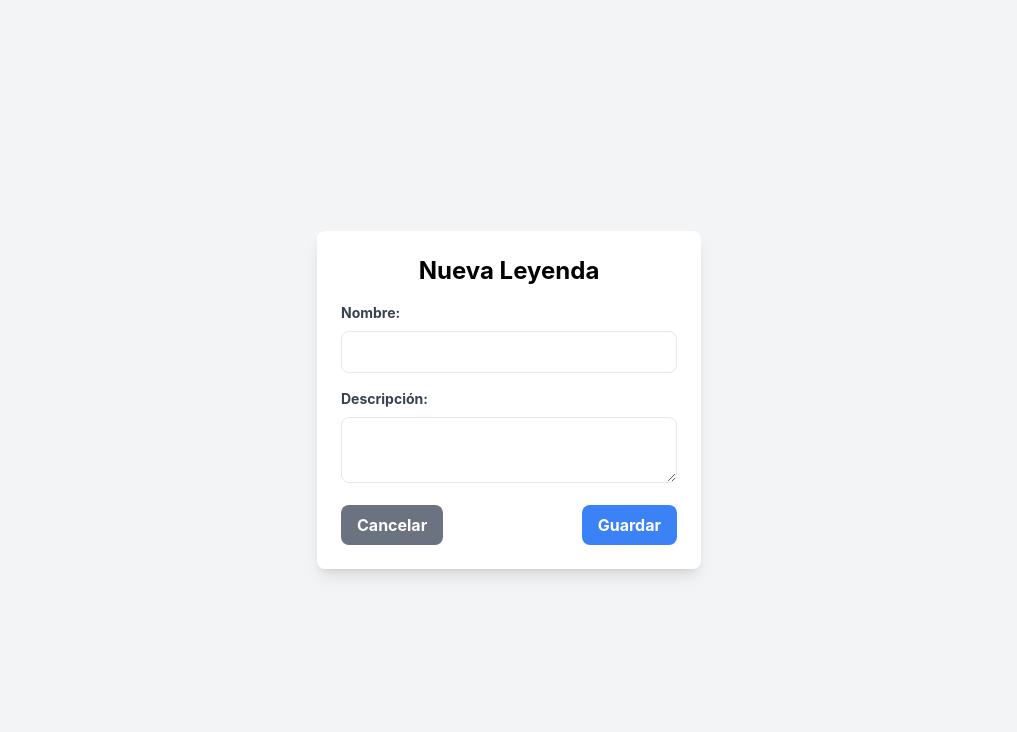
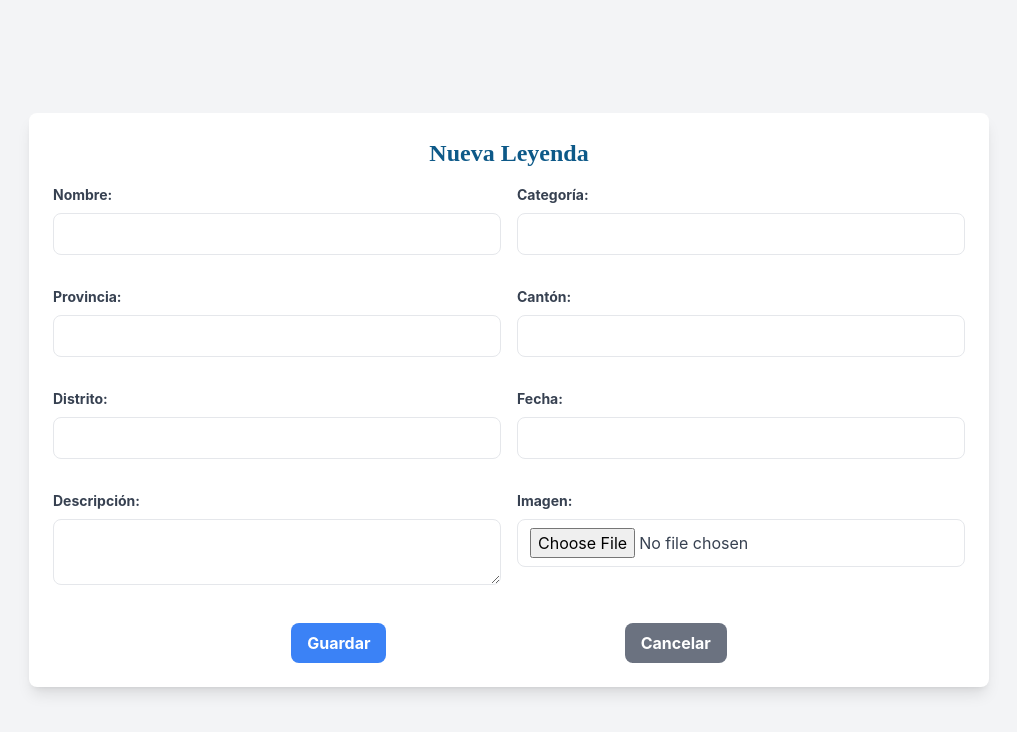
Before and after one commit to mariosepulveda/4thewords_frontend_mario_sepulveda, a React (Create React App) app in the folder leyendas-app/: page /nueva-leyenda in a window 1280 px wide. Shown: the top 732 px of the page, without its empty margins (131-1148 px from the left). Built offline with nearby package versions, Linux system fonts and the light colour scheme.

Commit message:
[NF] added features delete, and list legends, and improve styles

```diff
--- a/leyendas-app/package.json
+++ b/leyendas-app/package.json
@@ -3,6 +3,8 @@
   "version": "0.1.0",
   "private": true,
   "dependencies": {
+    "@fontsource/inika": "^5.2.5",
+    "@fontsource/open-sans": "^5.2.5",
     "@testing-library/dom": "^10.4.0",
     "@testing-library/jest-dom": "^6.6.3",
     "@testing-library/react": "^16.2.0",
@@ -13,6 +15,7 @@
     "react-icons": "^5.5.0",
     "react-router-dom": "^7.2.0",
     "react-scripts": "5.0.1",
+    "sweetalert2": "^11.17.2",
     "web-vitals": "^2.1.4"
   },
   "scripts": {
--- /dev/null
+++ b/leyendas-app/src/components/Button.jsx
@@ -0,0 +1,21 @@
+const Button = ({ children, type = "button", variant = "primary", onClick, className = "" }) => {
+    // Definir clases según el tipo de botón
+    const baseStyles = "font-bold py-2 px-4 rounded-lg transition duration-200";
+    const variants = {
+        primary: "bg-blue-500 hover:bg-blue-600 text-white",
+        secondary: "bg-gray-500 hover:bg-gray-600 text-white",
+        danger: "bg-red-500 hover:bg-red-600 text-white",
+    };
+
+    return (
+        <button
+            type={type}
+            onClick={onClick}
+            className={`${baseStyles} ${variants[variant]} ${className}`}
+        >
+            {children}
+        </button>
+    );
+};
+
+export default Button;
--- /dev/null
+++ b/leyendas-app/src/components/InputField.jsx
@@ -0,0 +1,35 @@
+const InputField = ({ label, type = "text", name, value, onChange, className = "", ...props }) => {
+    return (
+        <div className="mb-4">
+            <label className="block text-gray-700 text-sm font-bold mb-2">{label}:</label>
+            {type === "textarea" ? (
+                <textarea
+                    name={name}
+                    value={value}
+                    onChange={onChange}
+                    className={`w-full px-3 py-2 border rounded-lg ${className}`}
+                    {...props}
+                />
+            ) : type === "file" ? (
+                <input
+                    type="file"
+                    name={name}
+                    onChange={onChange} //no recible value en file inputs
+                    className={`w-full px-3 py-2 border rounded-lg ${className}`}
+                    {...props}
+                />
+            ) :  (
+                <input
+                    type={type}
+                    name={name}
+                    value={value}
+                    onChange={onChange}
+                    className={`w-full px-3 py-2 border rounded-lg ${className}`}
+                    {...props}
+                />
+            )}
+        </div>
+    );
+};
+
+export default InputField;
--- a/leyendas-app/src/index.css
+++ b/leyendas-app/src/index.css
@@ -3,10 +3,11 @@
 @tailwind utilities;
 
 
+
 body {
   margin: 0;
-  font-family: -apple-system, BlinkMacSystemFont, 'Segoe UI', 'Roboto', 'Oxygen',
-    'Ubuntu', 'Cantarell', 'Fira Sans', 'Droid Sans', 'Helvetica Neue',
+  font-family: -apple-system, BlinkMacSystemFont, 'Roboto', 'Oxygen',
+    'Ubuntu',
     sans-serif;
   -webkit-font-smoothing: antialiased;
   -moz-osx-font-smoothing: grayscale;
@@ -16,3 +17,27 @@ code {
   font-family: source-code-pro, Menlo, Monaco, Consolas, 'Courier New',
     monospace;
 }
+
+
+@layer base {
+
+  body {
+    @apply font-sans text-gray-700; /* Open Sans para todo el texto */
+  }
+
+  h1 {
+    @apply text-4xl font-bold text-gray-900 dark:text-white;
+  }
+
+  h2 {
+    @apply font-inika text-3xl font-semibold text-[#0d5988] dark:text-gray-200;
+  }
+
+  h3 {
+    @apply text-2xl font-medium text-gray-700 dark:text-gray-300;
+  }
+
+  p {
+    @apply text-base text-gray-600 dark:text-gray-400;
+  }
+}
--- a/leyendas-app/src/services/api.js
+++ b/leyendas-app/src/services/api.js
@@ -1,10 +1,10 @@
 import axios from 'axios';
 
-const API_URL = 'http://localhost:8080/api'; // Cambia por la API real
+const API_URL = 'http://localhost:8080/api/leyendas'; // Cambia por la API real
 
 export const getLeyendas = async () => {
     try {
-        const response = await axios.get(API_URL+'/leyendas');
+        const response = await axios.get(API_URL);
         return response.data;
     } catch (error) {
         console.error("Error al obtener las leyendas:", error);
--- a/leyendas-app/src/views/NewLegend.jsx
+++ b/leyendas-app/src/views/NewLegend.jsx
@@ -1,43 +1,152 @@
-import React from "react";
+import { useState } from "react";
 import { useNavigate } from "react-router-dom";
+import InputField from "../components/InputField";
+import Button from "../components/Button";
 
 const NewLegend = () => {
     const navigate = useNavigate();
 
+    const [formData, setFormData] = useState({
+        nombre:"",
+        categoria:"",
+        provincia:"",
+        canton:"",
+        distrito:"",
+        descripcion:"",
+        fecha:"",
+        imagen:null
+    });
+
+    const handleChange = (e) => {
+        if (e.target.type === "file") {
+            setFormData({ ...formData, [e.target.name]: e.target.files[0] }); // guarda solo el primer archivo
+        } else {
+            setFormData({ ...formData, [e.target.name]: e.target.value });
+        }
+    };
+
+
+    // Enviar el formulario al backend
+    const handleSubmit = async (e) => {
+        e.preventDefault();
+
+        const formDataToSend = new FormData();
+        formDataToSend.append("nombre", formData.nombre);
+        formDataToSend.append("categoria", formData.categoria);
+        formDataToSend.append("provincia", formData.provincia);
+        formDataToSend.append("canton", formData.canton);
+        formDataToSend.append("distrito", formData.distrito);
+        formDataToSend.append("fecha", formData.fecha);
+        formDataToSend.append("descripcion", formData.descripcion);
+        formDataToSend.append("imagen", formData.imagen); // Agregar imagen
+
+        try {
+            // const response = await fetch("http://localhost:8080/api/leyendas", {
+            //     method: "POST",
+            //     body: formDataToSend, // Enviamos FormData
+            // });
+
+            // const result = await response.json();
+            console.log("Respuesta del servidor:", formData);
+
+            // if (response.ok) {
+            //     alert("Imagen subida con éxito");
+            //     navigate("/"); // Redirigir si es necesario
+            // }
+        } catch (error) {
+            console.error("Error al subir la imagen:", error);
+        }
+    };
+
     /**createLeyenda() */
     return (
         <div className="min-h-screen flex flex-col items-center justify-center bg-gray-100">
-            <div className="bg-white p-6 rounded-lg shadow-lg w-96">
-                <h2 className="text-2xl font-bold mb-4 text-center">Nueva Leyenda</h2>
+            <div className="bg-white p-6 rounded-lg shadow-lg w-3/4">
+                <h2 className="text-2xl text-[#0d5988] font-bold mb-4 text-center">Nueva Leyenda</h2>
 
-                <form>
-                    <div className="mb-4">
-                        <label className="block text-gray-700 text-sm font-bold mb-2">Nombre:</label>
-                        <input type="text" className="w-full px-3 py-2 border rounded-lg" />
-                    </div>
+                <form className="grid grid-cols-1 md:grid-cols-2 gap-4" onSubmit={handleSubmit}>
 
-                    <div className="mb-4">
-                        <label className="block text-gray-700 text-sm font-bold mb-2">Descripción:</label>
-                        <textarea className="w-full px-3 py-2 border rounded-lg"></textarea>
-                    </div>
+                    {/* Campo Nombre */}
+                    <InputField
+                        label="Nombre"
+                        name="nombre"
+                        value={formData.nombre}
+                        onChange={handleChange}
+                    />
 
-                    <div className="flex justify-between">
-                        <button
-                            type="button"
-                            onClick={() => navigate("/")}
-                            className="bg-gray-500 hover:bg-gray-600 text-white font-bold py-2 px-4 rounded-lg"
-                        >
+                    {/* Campo Categoria */}
+                    <InputField
+                        label="Categoría"
+                        name="categoria"
+                        value={formData.categoria}
+                        onChange={handleChange}
+                    />
+
+                    {/* Campo Provincia */}
+                    <InputField
+                        label="Provincia"
+                        name="provincia"
+                        value={formData.provincia}
+                        onChange={handleChange}
+                    />
+
+                    {/* Campo Cantón */}
+                    <InputField
+                        label="Cantón"
+                        name="canton"
+                        value={formData.canton}
+                        onChange={handleChange}
+                    />
+
+                    {/* Campo Distrito */}
+                    <InputField
+                        label="Distrito"
+                        name="distrito"
+                        value={formData.distrito}
+                        onChange={handleChange}
+                    />
+
+
+                    {/* Campo Fecha */}
+                    <InputField
+                        label="Fecha"
+                        name="fecha"
+                        value={formData.fecha}
+                        onChange={handleChange}
+                    />
+
+                    {/* Campo Descripción (Usa textarea) */}
+                    <InputField
+                        label="Descripción"
+                        type="textarea"
+                        name="descripcion"
+                        value={formData.descripcion}
+                        onChange={handleChange}
+                        className="md:col-span-2"
+                    />
+
+                    {/* Campo Imagen (Usa Field) */}
+                    <InputField
+                        label="Imagen"
+                        type="file"
+                        name="imagen"
+                        value={formData.imagen}
+                        onChange={handleChange}
+                        className="md:col-span-2"
+                    />
+
+                    {/* Botones (Ocupan las 2 columnas en pantallas grandes) */}
+                    <div className="flex justify-evenly md:col-span-2">
+                        <Button type="submit" variant="primary">
+                            Guardar
+                        </Button>
+                        <Button variant="secondary" onClick={() => navigate("/")}>
                             Cancelar
-                        </button>
+                        </Button>
 
-                        <button
-                            type="submit"
-                            className="bg-blue-500 hover:bg-blue-600 text-white font-bold py-2 px-4 rounded-lg"
-                        >
-                            Guardar
-                        </button>
                     </div>
                 </form>
+
             </div>
         </div>
     );
--- a/leyendas-app/tailwind.config.js
+++ b/leyendas-app/tailwind.config.js
@@ -1,8 +1,30 @@
 /** @type {import('tailwindcss').Config} */
 export default {
-    content: ["./src/**/*.{js,jsx,ts,tsx}"], // Asegúrate de incluir los archivos del proyecto
+    content: ["./src/**/*.{js,jsx,ts,tsx}"],
     theme: {
-      extend: {},
+      extend: {
+        fontFamily: {
+          inika: ["Inika", "serif"], //fuentes personalizadas
+          sans: ["Open Sans", "sans-serif"],
+        },
+      },
+    },
+    typography: {
+      DEFAULT: {
+        css: {
+          h1: {
+            fontSize: "2.25rem",
+            fontWeight: "bold",
+            color: "#1a202c",
+          },
+          h2: {
+            fontSize: "1.875rem",
+            fontWeight: "semibold",
+            color: "#0d5988",
+
+          },
+        },
+      },
     },
     plugins: [],
   };
```
Also changed, not shown: leyendas-app/src/App.js (+29 -4 lines), leyendas-app/src/views/LegendsList.jsx (+5 -5 lines), 2 other files (tests, documents, lock files or other folders).
